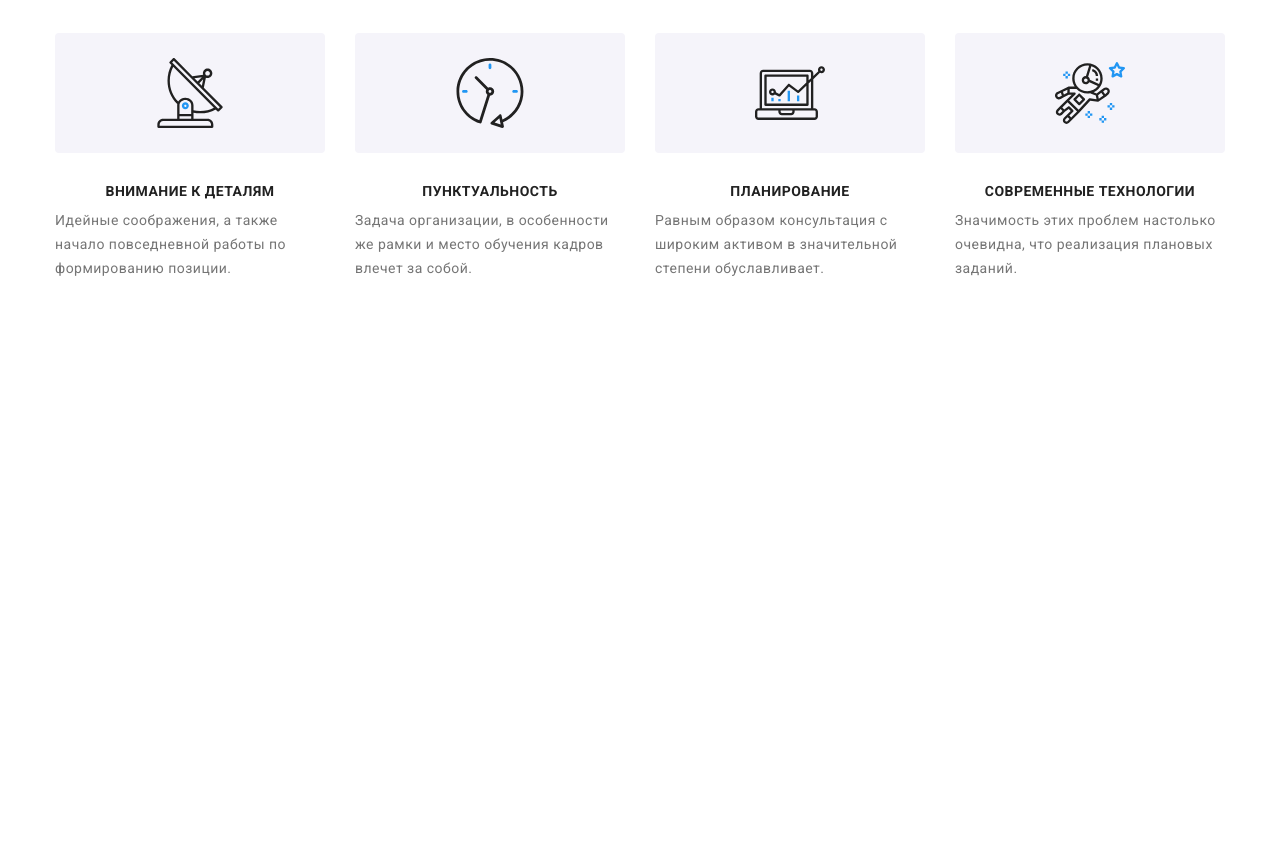
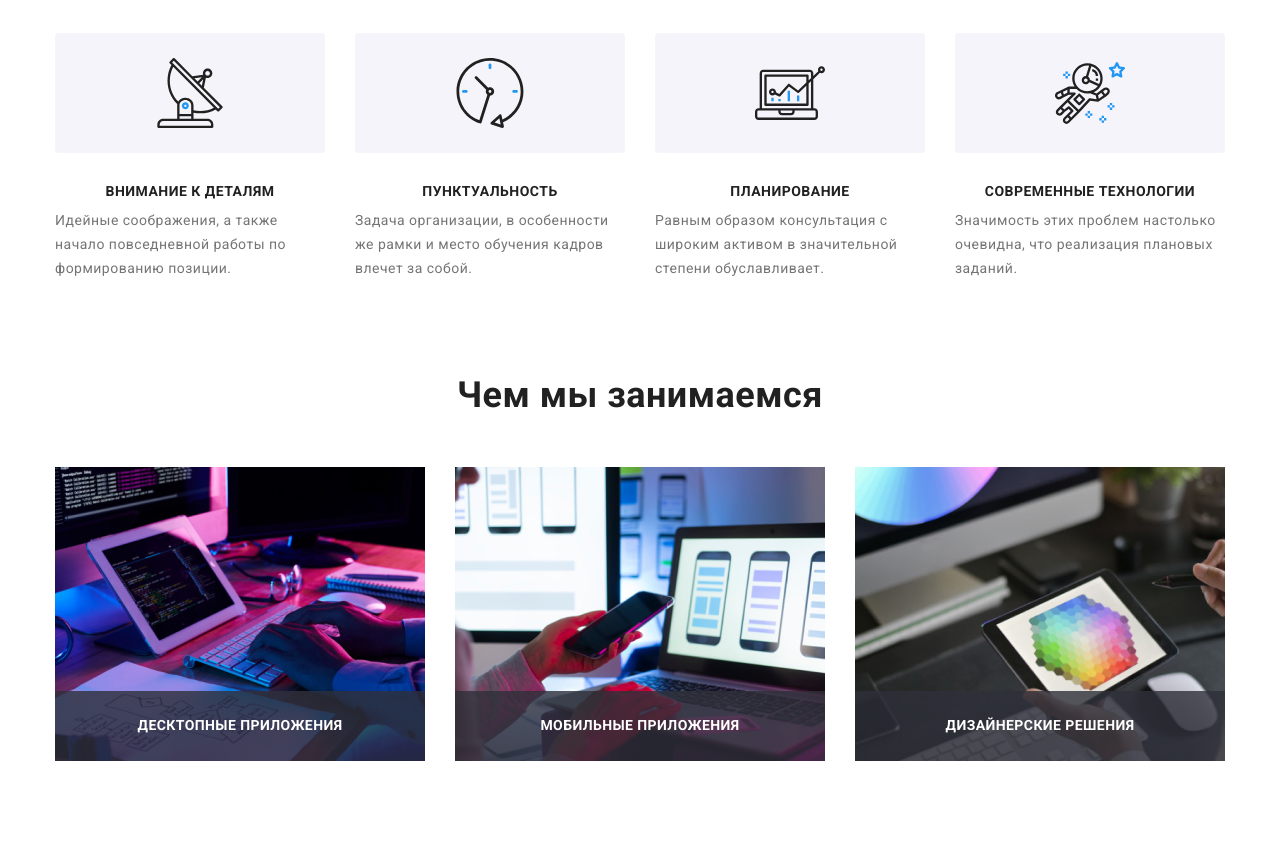
Before and after one commit to konstantinkaravaev/buckwheat-snail, a plain HTML site: page index.html in a window 1280 px wide. Shown: the part 742-1597 px from the top of the page. Before the commit the page ends 1117 px from the top, so only its background shows below. Drawn offline with nearby package versions, Linux system fonts and the light colour scheme.

Commit message:
section service is done.

```diff
--- a/index.html
+++ b/index.html
@@ -152,7 +152,7 @@
       </section>
 
       <!-- Секция Чем мы занимаемся -->
-      <!-- <section class="section service">
+      <section class="section service">
         <div class="container">
           <h2 class="section-title">Чем мы занимаемся</h2>
           <ul class="service-list list">
@@ -206,7 +206,7 @@
             </li>
           </ul>
         </div>
-      </section> -->
+      </section>
 
       <!-- Секция Наша команда -->
       <!-- <section class="section team">
--- a/sass/layout/_features.scss
+++ b/sass/layout/_features.scss
@@ -1,6 +1,5 @@
 .features {
   padding-top: 60px;
-  padding-bottom: 60px;
 }
 
 .features-list__item {
@@ -42,6 +41,10 @@
 }
 
 @media screen and(max-width: 1199px) {
+  .features {
+    padding-bottom: 60px;
+  }
+
   .features-list__item {
     &:nth-child(-n + 2) {
       margin-bottom: 30px;
@@ -67,7 +70,6 @@
 @media screen and (min-width: 1200px) {
   .features {
     padding-top: 94px;
-    padding-bottom: 94px;
   }
   .features-list__item {
     width: calc((100% - 4 * 30px) / 4);
--- a/sass/layout/_service.scss
+++ b/sass/layout/_service.scss
@@ -1,14 +1,17 @@
 .service {
-  padding-top: 92px;
+  padding-top: 94px;
   padding-bottom: 94px;
 }
 
 .service-list {
   display: flex;
+  margin-right: -15px;
+  margin-left: -15px;
 }
 
-.service-list__item:not(:nth-child(3n)) {
-  margin-right: 30px;
+.service-list__item {
+  margin-right: 15px;
+  margin-left: 15px;
 }
 
 .service-list__image-wrp {
@@ -35,3 +38,9 @@
 
   background-color: rgba(47, 48, 58, 0.8);
 }
+
+@media screen and (max-width: 1199px) {
+  .service {
+    display: none;
+  }
+}
```
Also changed, not shown: css/main.css, css/main.min.css, 2 other files.
